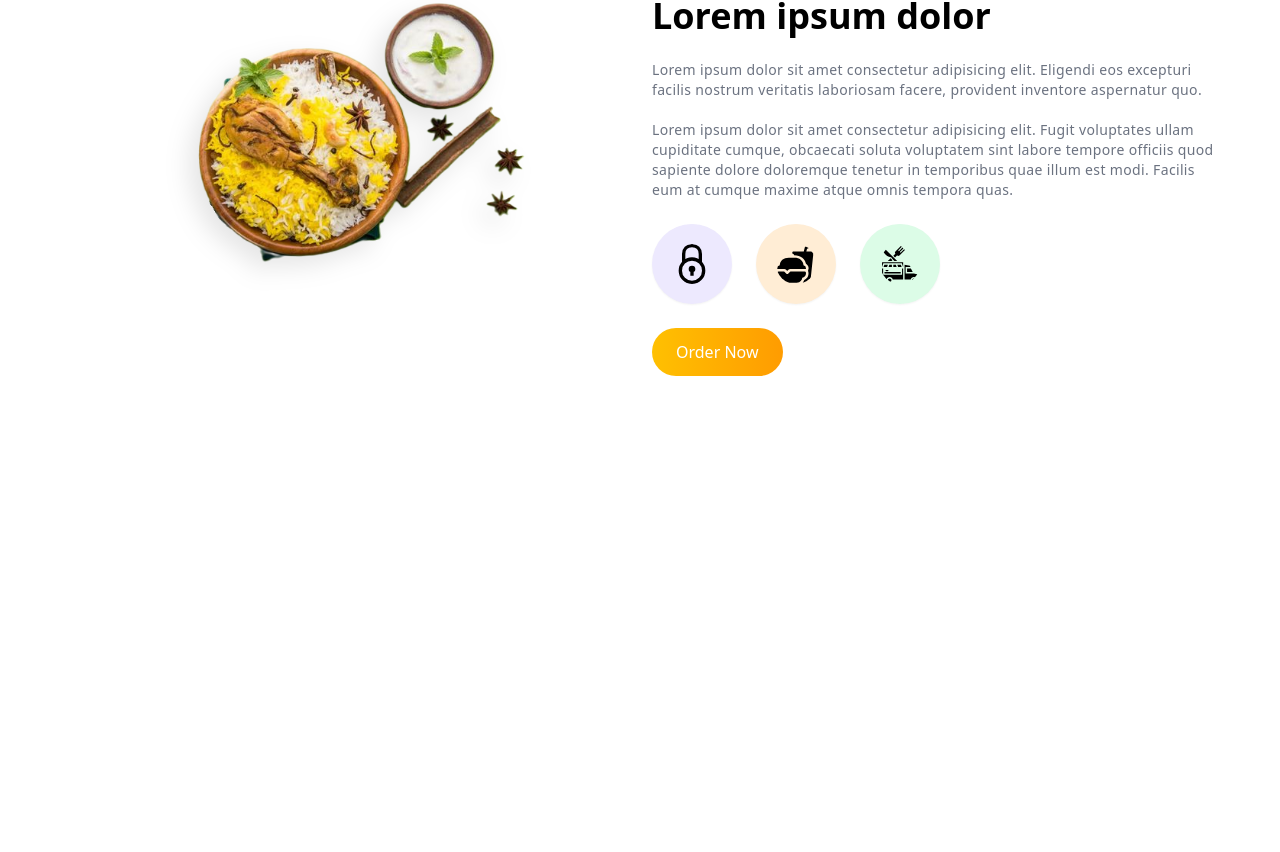
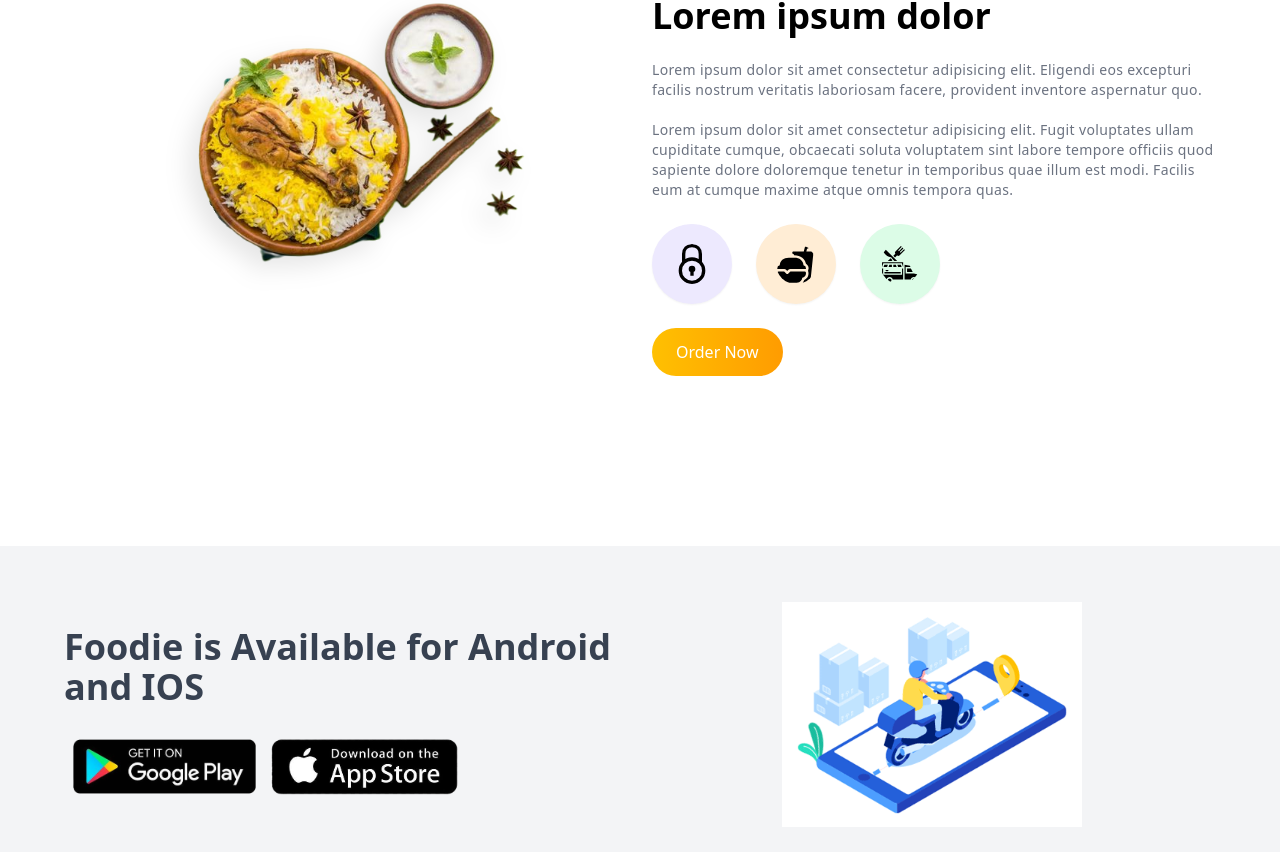
Before and after one commit to Gbemiga97/foodie_zone, a React (Create React App) app: page / in a window 1280 px wide. Shown: the part 1140-1992 px from the top of the page. Before the commit the page ends 1686 px from the top, so only its background shows below. Built offline with nearby package versions, Linux system fonts and the light colour scheme.

Commit message:
App Store Commit

```diff
--- a/src/App.js
+++ b/src/App.js
@@ -1,5 +1,5 @@
 import { Navbar } from "./components";
-import { Banner, Hero, Services } from "./sections";
+import { AppStore, Banner, Hero, Services } from "./sections";
 
 
 function App() {
@@ -9,6 +9,7 @@ function App() {
     <Hero />
     <Services />
     <Banner />
+    <AppStore />
     </div>
   );
 }
--- /dev/null
+++ b/src/sections/AppStore.jsx
@@ -0,0 +1,39 @@
+import { images } from "../utils"
+
+
+
+const AppStore = () => {
+  return (
+    <>
+    <div className="bg-gray-100 dark:bg-gray-800 py-14 mt-28 lg:mt-0">
+        <div className="container">
+            <div className="grid grid-cols-1 sm:grid-cols-2 items-center gap-4">
+                <div className="space-y-6 max-w-xl mx-auto">
+                    <h1 className="text-2xl text-center sm:text-left sm:text-4xl font-semibold dark:text-gray-400 text-gray-700">
+                        Foodie is Available for Android and IOS</h1>
+                        <div className="flex flex-wrap justify-center sm:justify-start items-center">
+                    <a href="#">
+                        <img src={images.Play_store} alt="playstore"
+                        className="max-w-[150px] sm:max-w-[120px] md:max-w-[200px]"
+                        />
+                    </a>
+                    <a href="#">
+                        <img src={images.App_store} alt="appstore"
+                        className="max-w-[150px] sm:max-w-[120px] md:max-w-[200px]"
+                        />
+                    </a>
+                </div>
+                </div>
+                <div>
+                    <img src={images.Mobile_Bike} alt="gif"
+                    className="max-w-[300px] mx-auto"
+                    />
+                </div>
+            </div>
+        </div>
+    </div>
+    </>
+  )
+}
+
+export default AppStore
--- a/src/sections/index.js
+++ b/src/sections/index.js
@@ -1,10 +1,11 @@
 import Hero from "./Hero";
 import Services from './Services'
 import Banner from "./Banner";
-
+import AppStore from "./AppStore";
 
 export {
     Hero,
     Services,
-    Banner
+    Banner,
+    AppStore
 }
```
